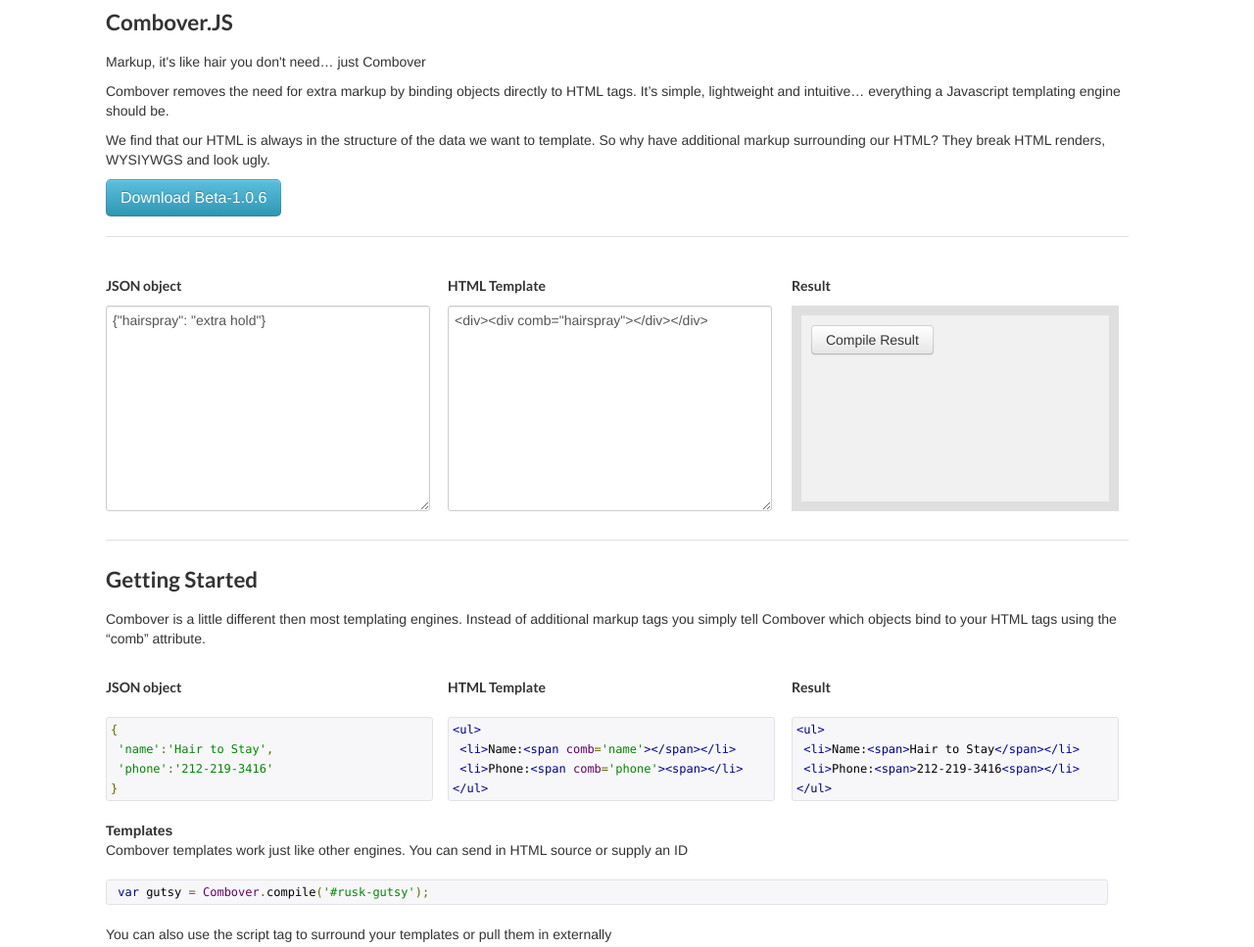
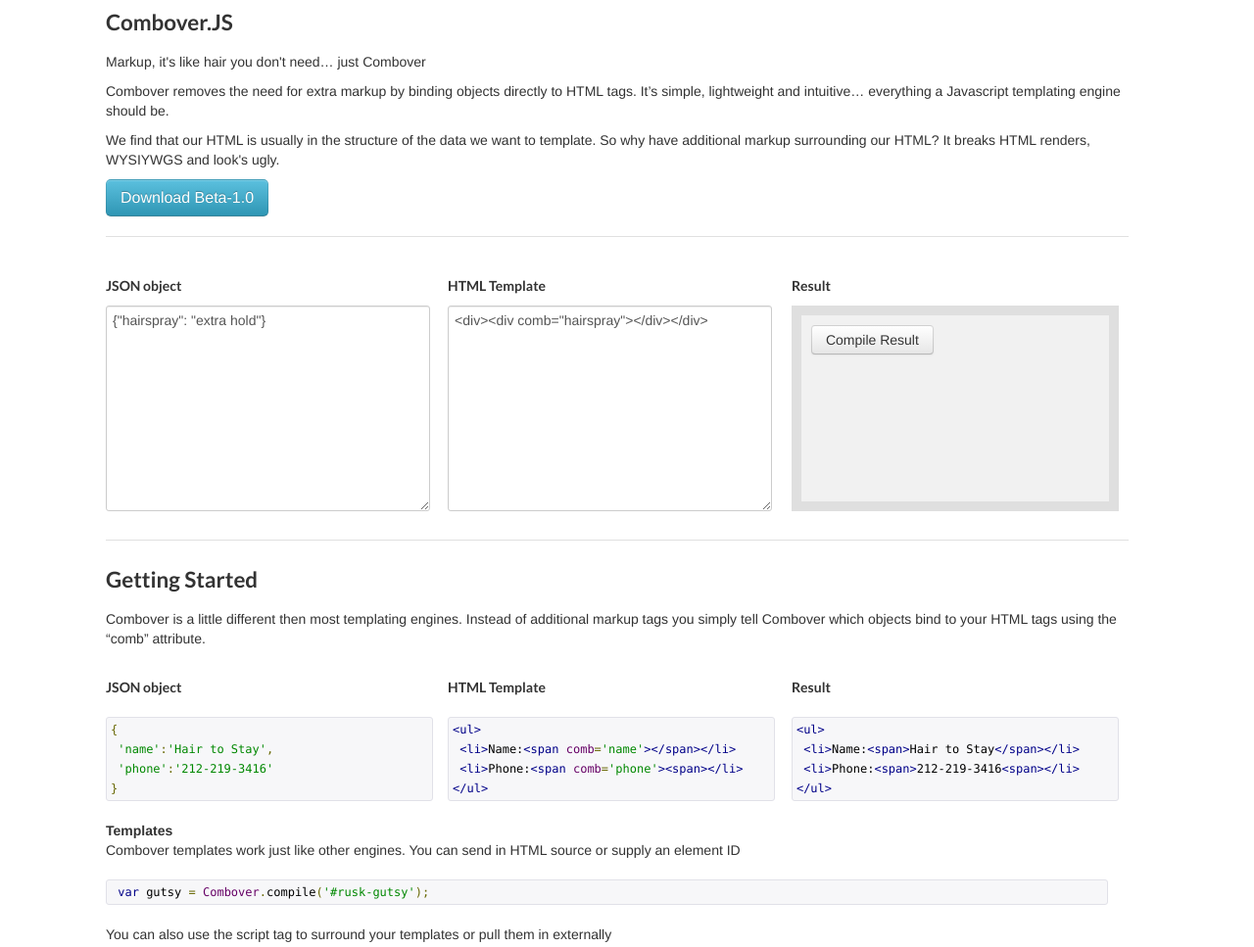
Before and after one commit to ryedog/Combover, a plain HTML site: page index.html in a window 1280 px wide. Shown: the part 248-1215 px from the top of the page at 98% size. Drawn offline with nearby package versions, Linux system fonts and the light colour scheme.

Commit message:
Fixing up some typo's

```diff
--- a/index.html
+++ b/index.html
@@ -47,9 +47,9 @@
 
                     <p>Markup, it's like hair you don't need&hellip; just Combover</p>
                     <p>Combover removes the need for extra markup by binding objects directly to HTML tags. It’s simple, lightweight and intuitive&hellip; everything a Javascript templating engine should be.</p>
-                    <p>We find that our HTML is always in the structure of the data we want to template. So why have additional markup surrounding our HTML? They break HTML renders, WYSIYWGS and look ugly.</p>
+                    <p>We find that our HTML is usually in the structure of the data we want to template. So why have additional markup surrounding our HTML? It breaks HTML renders, WYSIYWGS and look's ugly.</p>
 
-                    <a href="#" class="btn btn-info btn-large">Download Beta-1.0.6</a>
+                    <a href="#" class="btn btn-info btn-large">Download Beta-1.0</a>
                 </article>
 
             </div>
@@ -125,7 +125,7 @@
                 <!-- eo section one sample -->
 
                 <strong>Templates</strong>
-                <p>Combover templates work just like other engines. You can send in HTML source or supply an ID</p>
+                <p>Combover templates work just like other engines. You can send in HTML source or supply an element ID</p>
 
 <code class='prettyprint lang-js'>
 &nbsp;var gutsy = Combover.compile('#rusk-gutsy');
@@ -245,7 +245,7 @@ gusty: {</br>
 &nbsp;'brand':'RUSK',</br>
 &nbsp;'name':'Being Gutsy',</br>
 &nbsp;'type':'Thickening Cream',</br>
-&nbsp;'price':9.95</br>,
+&nbsp;'price':9.95,</br>
 &nbsp;'in_stock': false</br />
 },</br>
 wild: {</br>
@@ -313,7 +313,7 @@ Combover.addRenderer('~', function(val) { return val == 'Bald' });
                     <li><strong>&and;</strong> &mdash; Uppercase</li>
                     <li><strong>$</strong> &mdash; Format to a currency with 2 decimal places "9.9512" -> $9.95</li>
                     <li><strong>%</strong> &mdash; Formats to percentage ".102" -> 10%</li>
-                    <li><strong>%</strong> &mdash; Formats to a number with 2 decimals places</li>
+                    <li><strong>#</strong> &mdash; Formats to a number with 2 decimals places</li>
                     <li><strong>,</strong> &mdash; Formats to a number with 0 decimal places</li>
                 </ul>
 
```
